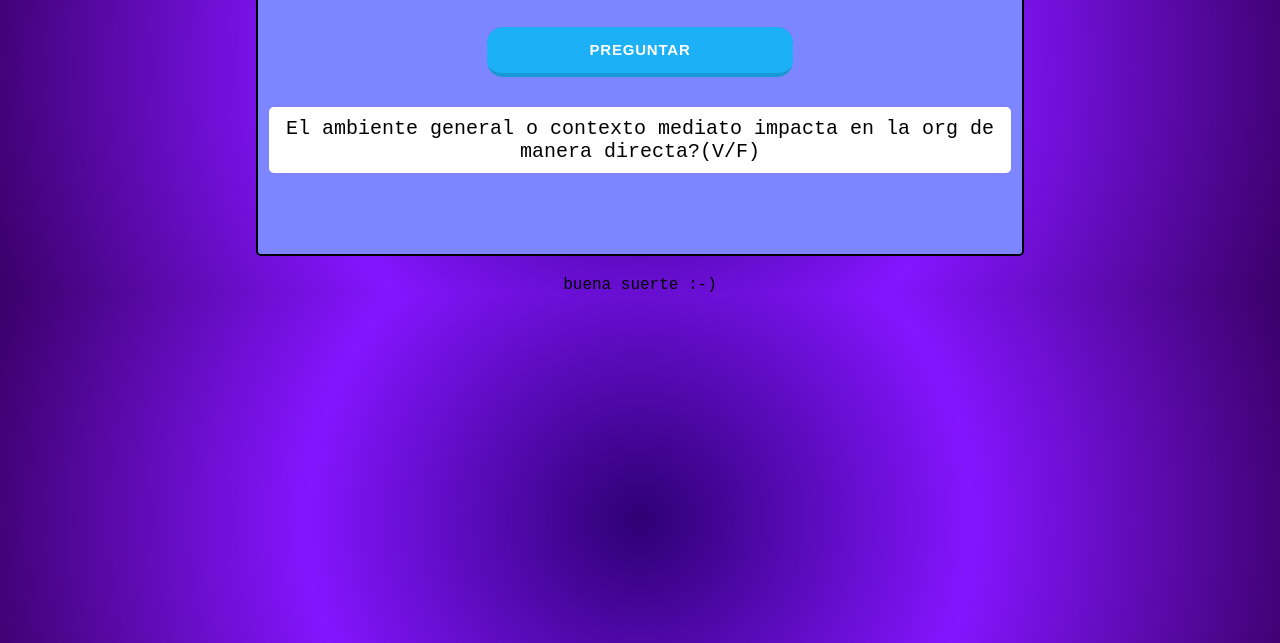
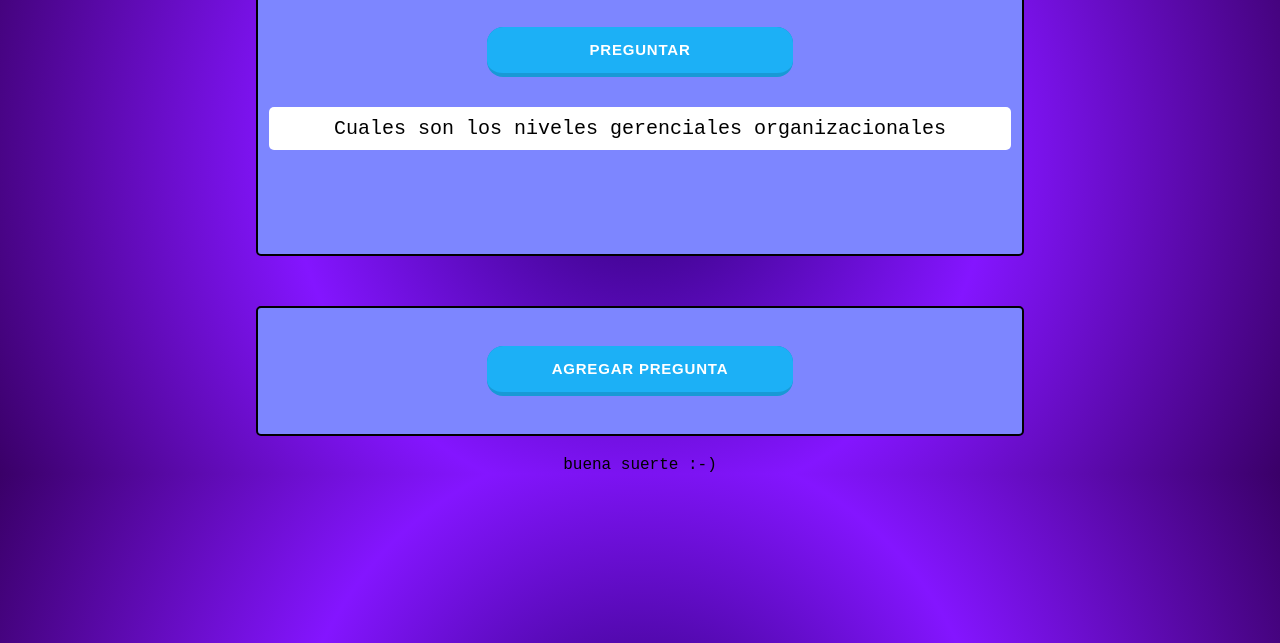
Before and after one commit to Ramiro333/preguntario-kia, a plain HTML site: page index.html in a window 1280 px wide. Both pictures are taken after a click on the button "PREGUNTAR". Shown: the part 157-800 px from the top of the page. Drawn offline with Linux system fonts and the light colour scheme; a web font is replaced by a local one.

Commit message:
agregado boton de agregar pregunta

```diff
--- a/css/style.css
+++ b/css/style.css
@@ -21,6 +21,12 @@
     flex-direction: column;
     border-radius: 5px;
     background-color: rgb(125, 134, 255);
+}
+.segundo{
+    margin-top: 50px;
+    height: 130px;
+    align-items: center;
+    justify-content: center;
 }
 .container{
     display: flex;
--- a/index.html
+++ b/index.html
@@ -19,6 +19,9 @@
                 </div>
             </div>
         </div>
+        <div class="container-principal segundo">
+            <button class="button-19 agregar">agregar pregunta</button>
+        </div>
         <p style="text-align: center; margin-top: 20px;">buena suerte :-)</p>
         <script src="./js/script.js"></script>
     </main>
--- a/js/script.js
+++ b/js/script.js
@@ -26,18 +26,21 @@
 let pregunta26 = "Variables q se analizan dentro del riesgo politico";
 let pregunta27 = "Cuales son las medidas politicas";
 let pregunta28 = "Que significa outsourcing";
-
+// elegir una pregunta random y mostrarla
 const CONTAINERPREGUNTA = document.querySelector("#espacioPregunta");
-const boton = document.querySelector(".button-19")
-
+const BOTON = document.querySelector(".button-19")
+const PREGUNTAS = [pregunta1, pregunta2, pregunta3, pregunta4, pregunta5, pregunta6, pregunta6, pregunta7, pregunta8, pregunta9, pregunta10, pregunta11, pregunta12, pregunta13, pregunta14, pregunta15, pregunta16, pregunta17, pregunta18, pregunta19, pregunta20, pregunta21, pregunta22, pregunta23, pregunta24, pregunta25, pregunta26, pregunta27, pregunta28];
 function getEleccionRandom(){
-    const GETRANDOM = Math.floor(Math.random() *28);
-    const PREGUNTAS = [pregunta1, pregunta2, pregunta3, pregunta4, pregunta5, pregunta6, pregunta6, pregunta7, pregunta8, pregunta9, pregunta10, pregunta11, pregunta12, pregunta13, pregunta14, pregunta15, pregunta16, pregunta17, pregunta18, pregunta19, pregunta20, pregunta21, pregunta22, pregunta23, pregunta24, pregunta25, pregunta26, pregunta27, pregunta28];
-    const PREGUNTASELECCIONADA = PREGUNTAS[GETRANDOM];
+    const GETRANDOM = Math.floor(Math.random() * PREGUNTAS.length);
+    return PREGUNTAS[GETRANDOM];
+}
+BOTON.onclick = function(){
+    let PREGUNTASELECCIONADA = getEleccionRandom();
     CONTAINERPREGUNTA.textContent = PREGUNTASELECCIONADA;
-    return PREGUNTASELECCIONADA;
-
 }
-boton.onclick = function(){
-    getEleccionRandom();
+// agregar una pregunta
+const AGREGARBOTON = document.querySelector(".agregar");
+AGREGARBOTON.onclick = function(){
+    let preguntaNueva = prompt("nueva pregunta: ")
+    PREGUNTAS.push(preguntaNueva)
 }
```
